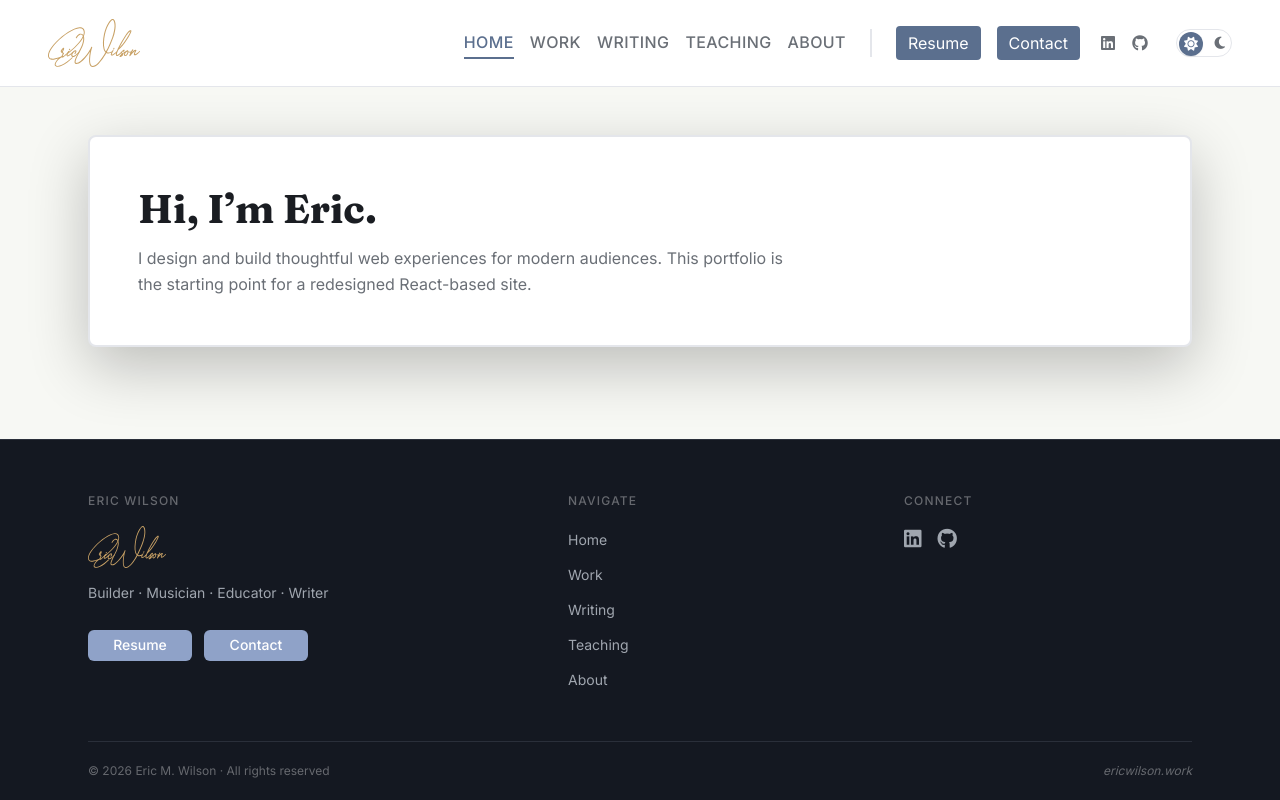
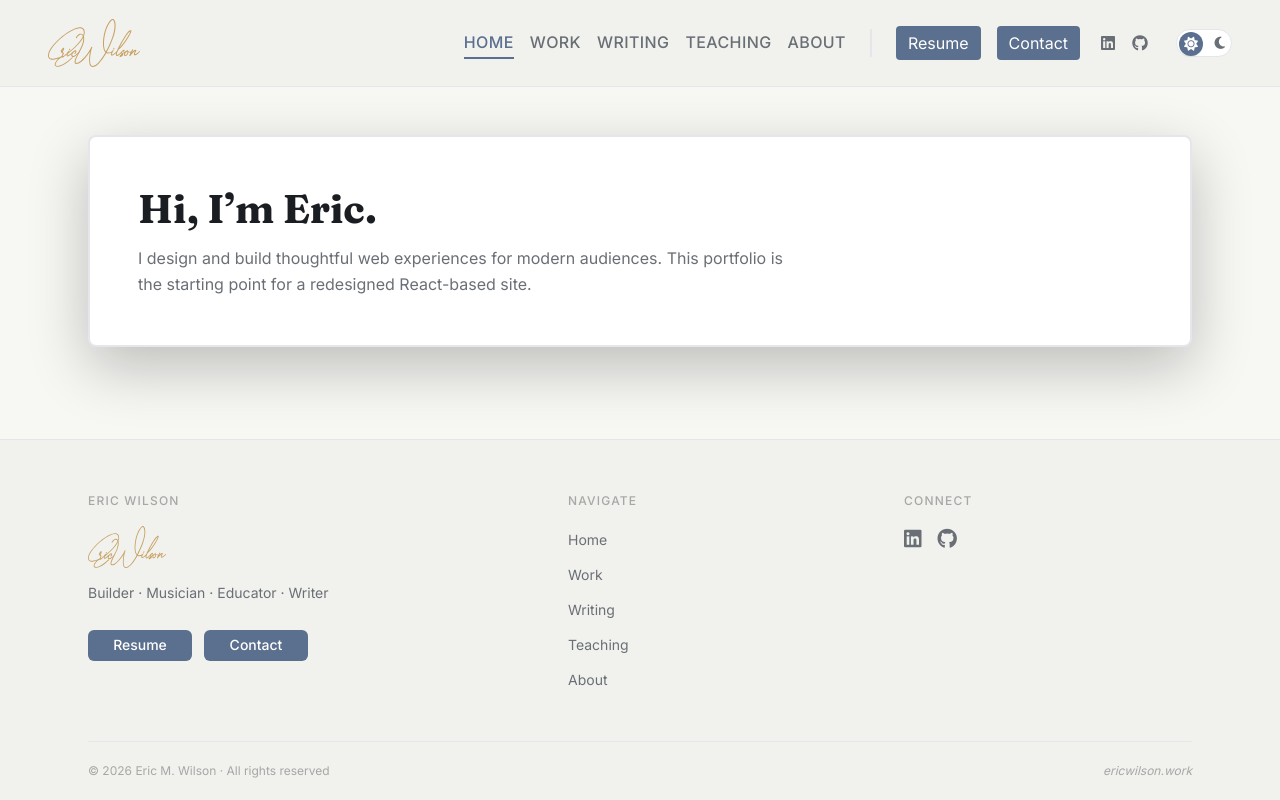
Before and after one commit to ewpianoman/portfolio, a React (Vite) app: page / in a window 1280 px wide. Built offline with nearby package versions, Linux system fonts and the light colour scheme.

Commit message:
feat: update footer background color to subtle-surface for improved styling

```diff
--- a/src/index.css
+++ b/src/index.css
@@ -271,7 +271,7 @@ a {
   gap: var(--space-lg);
   padding: clamp(1.1rem, 2.2vw, 1.45rem) var(--space-2xl);
   border-bottom: 1px solid var(--border);
-  background: var(--surface);
+  background: var(--subtle-surface);
   position: sticky;
   top: 0;
   z-index: 10;
@@ -574,18 +574,7 @@ html.theme-dark .brand-signature {
 }
 
 .site-footer {
-  /* Always dark */
-  --background: #0E1116;
-  --surface: #141821;
-  --subtle-surface: #111621;
-  --text: #E6E8EC;
-  --subtle-text: #A0A6AF;
-  --border: #2A2F3A;
-  --primary: #8FA2C8;
-  --primary-hover: #A5B6D6;
-  --text-ghost: rgba(255, 255, 255, 0.35);
-  color-scheme: dark;
-  background: var(--surface);
+  background: var(--subtle-surface);
   color: var(--text);
   border-top: 1px solid var(--border);
 }
```
